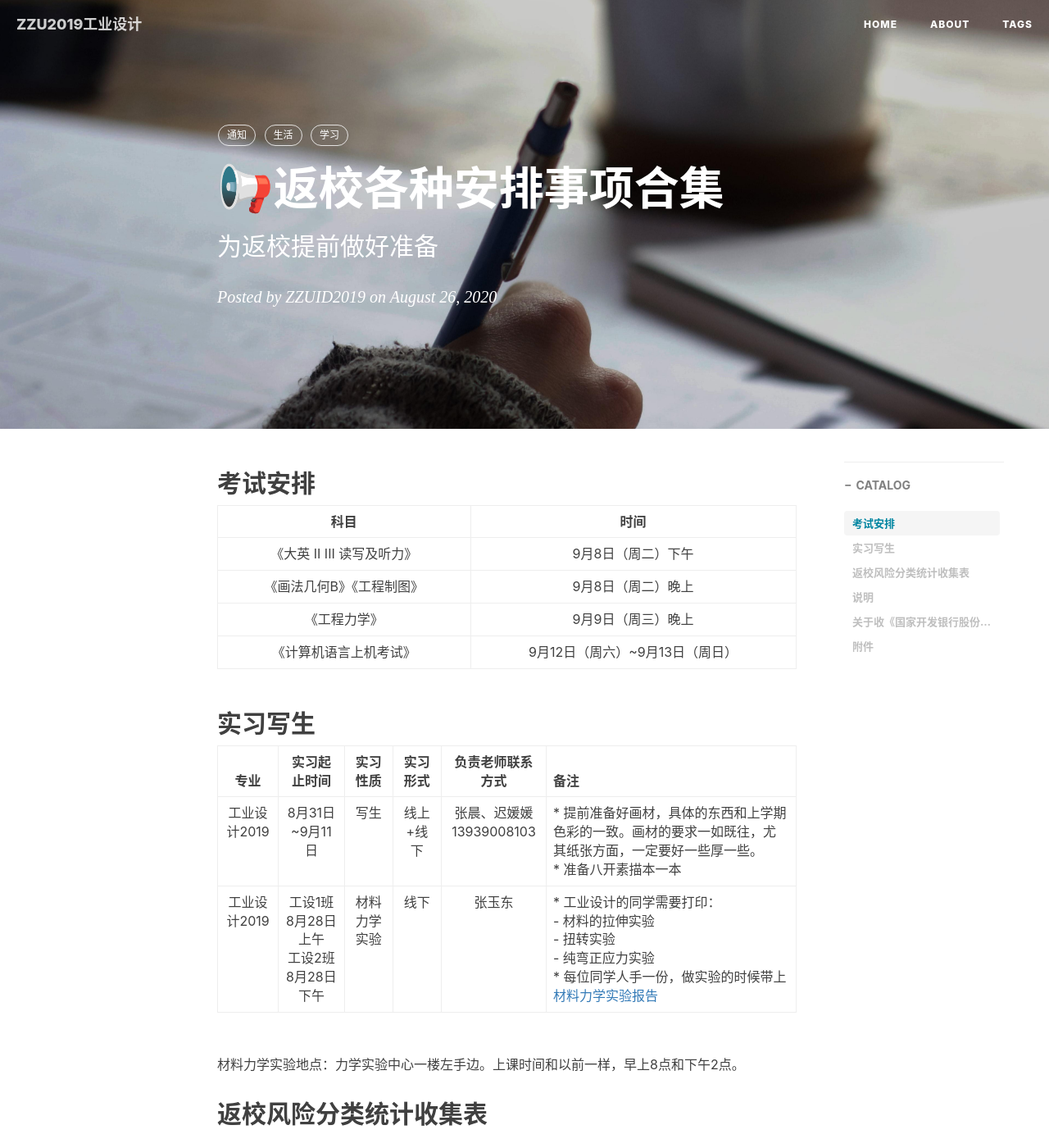
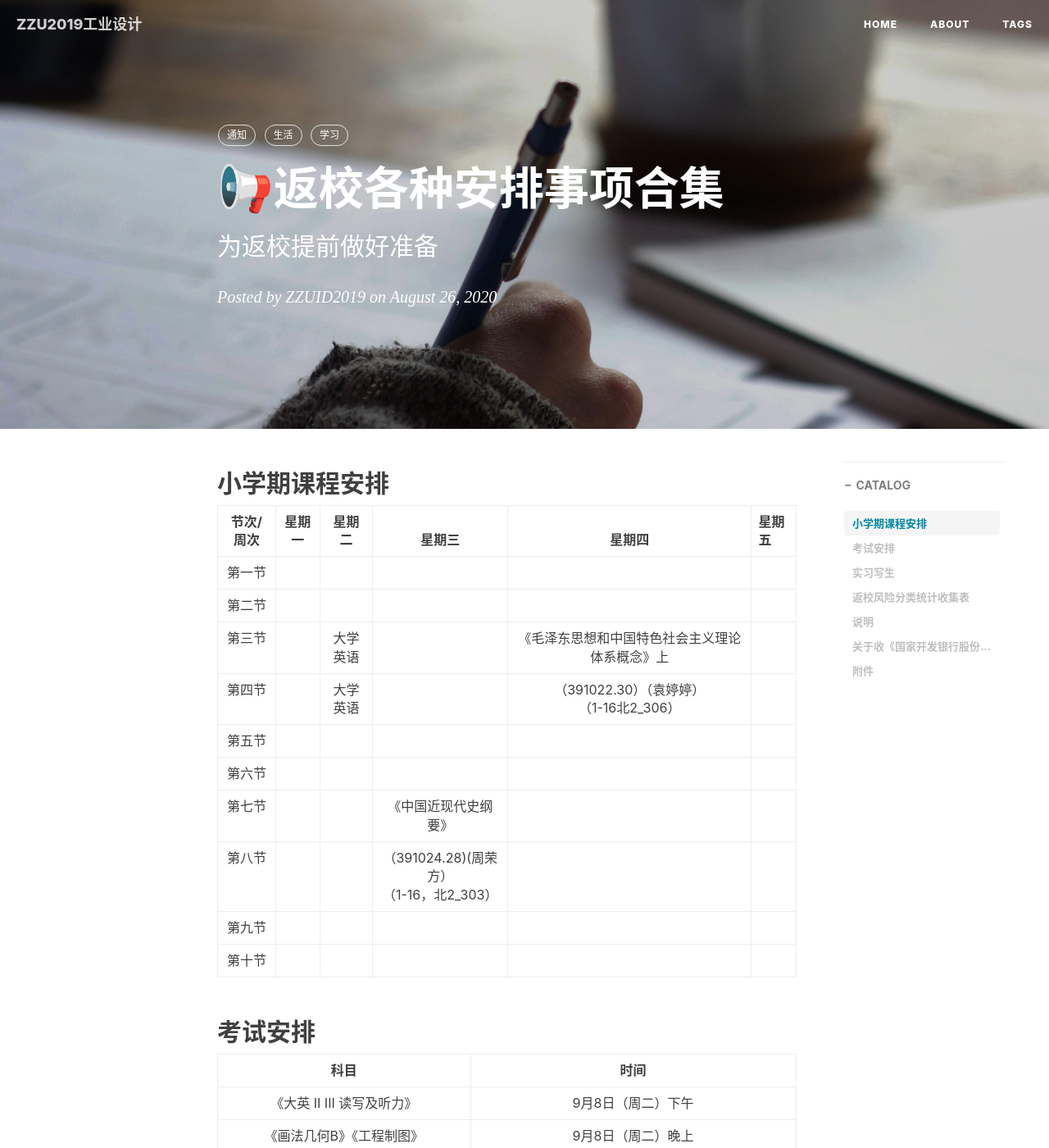
Before and after one commit to JairKjpg/zzuindustrialdesign2019, a Jekyll site: the page built from _posts/2020-08-23-返校期末考试安排.md, in a window 1280 px wide and 1400 px high. Shown: the whole window at 82% size. Built offline with Jekyll 4.4.1, drawn with Linux system fonts in a browser that asks for light colours; nearby versions of some CDN libraries; comment, search, counter and statistics services are not loaded.

Commit message:
Update 2020-08-23-返校期末考试安排.md

```diff
--- a/_posts/2020-08-23-返校期末考试安排.md
+++ b/_posts/2020-08-23-返校期末考试安排.md
@@ -12,6 +12,23 @@ tags:								#标签
     - 生活
     - 学习
 ---
+
+## 小学期课程安排
+
+| 节次/周次 | 星期一 |  星期二  |                    星期三                    |                     星期四                     | 星期五 |
+| :-------: | :----: | :------: | :------------------------------------------: | :--------------------------------------------: | ------ |
+|  第一节   |        |          |                                              |                                                |        |
+|  第二节   |        |          |                                              |                                                |        |
+|  第三节   |        | 大学英语 |                                              | 《毛泽东思想和中国特色社会主义理论体系概念》上 |        |
+|  第四节   |        | 大学英语 |                                              |  （391022.30）（袁婷婷）<br />（1-16北2_306）  |        |
+|  第五节   |        |          |                                              |                                                |        |
+|  第六节   |        |          |                                              |                                                |        |
+|  第七节   |        |          |             《中国近现代史纲要》             |                                                |        |
+|  第八节   |        |          | （391024.28)(周荣方）<br />（1-16，北2_303） |                                                |        |
+|  第九节   |        |          |                                              |                                                |        |
+|  第十节   |        |          |                                              |                                                |        |
+
+
 
 ## 考试安排
 
```
